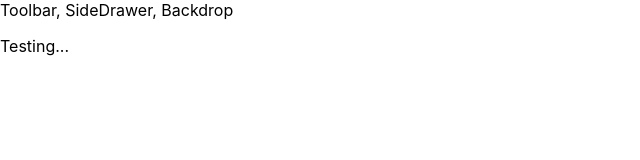
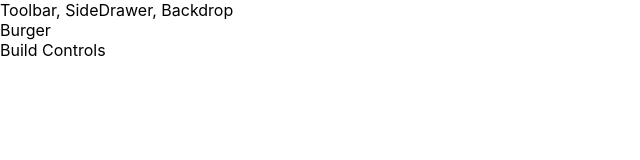
Before and after one commit to BuiKiem/burger-builder, a React (Create React App) app: page / in a window 1280 px wide. Shown: the top 160 px of the page, without its empty margins (0-640 px from the left). Built offline with nearby package versions, Linux system fonts and the light colour scheme.

Commit message:
Create the basic BurgerBuilder component layout.

```diff
--- a/src/App.js
+++ b/src/App.js
@@ -1,11 +1,12 @@
 import React from 'react';
 import Layout from './components/Layout';
+import BurgerBuilder from "./containers/BurgerBuilder";
 
 function App() {
     return (
         <div>
             <Layout>
-                <p>Testing...</p>
+                <BurgerBuilder />
             </Layout>
         </div>
     );
--- /dev/null
+++ b/src/components/Layout/Layout.css
@@ -0,0 +1,3 @@
+.Content {
+    margin-top: 16px;
+}
--- a/src/components/Layout/index.js
+++ b/src/components/Layout/index.js
@@ -1,10 +1,11 @@
 import React from "react";
 import Aux from '../../hoc/Aux';
+import classes from "./Layout.css";
 
 const layout = (props) => (
     <Aux>
         <div>Toolbar, SideDrawer, Backdrop</div>
-        <main>
+        <main className={classes.Content}>
             {props.children}
         </main>
     </Aux>
--- /dev/null
+++ b/src/containers/BurgerBuilder/index.js
@@ -0,0 +1,15 @@
+import React, {Component} from "react";
+import Aux from "../../hoc/Aux";
+
+class BurgerBuilder extends Component {
+    render() {
+        return (
+            <Aux>
+                <div>Burger</div>
+                <div>Build Controls</div>
+            </Aux>
+        );
+    }
+}
+
+export default BurgerBuilder;
```
